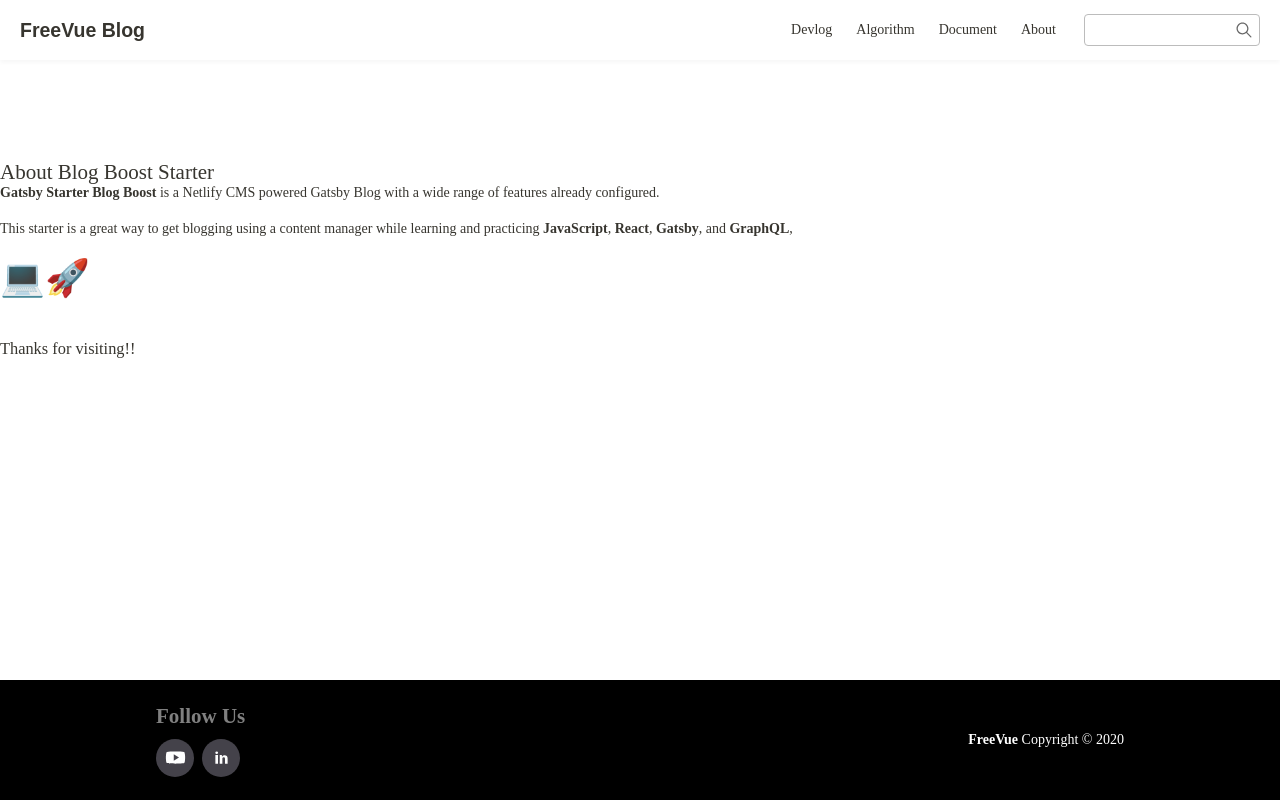
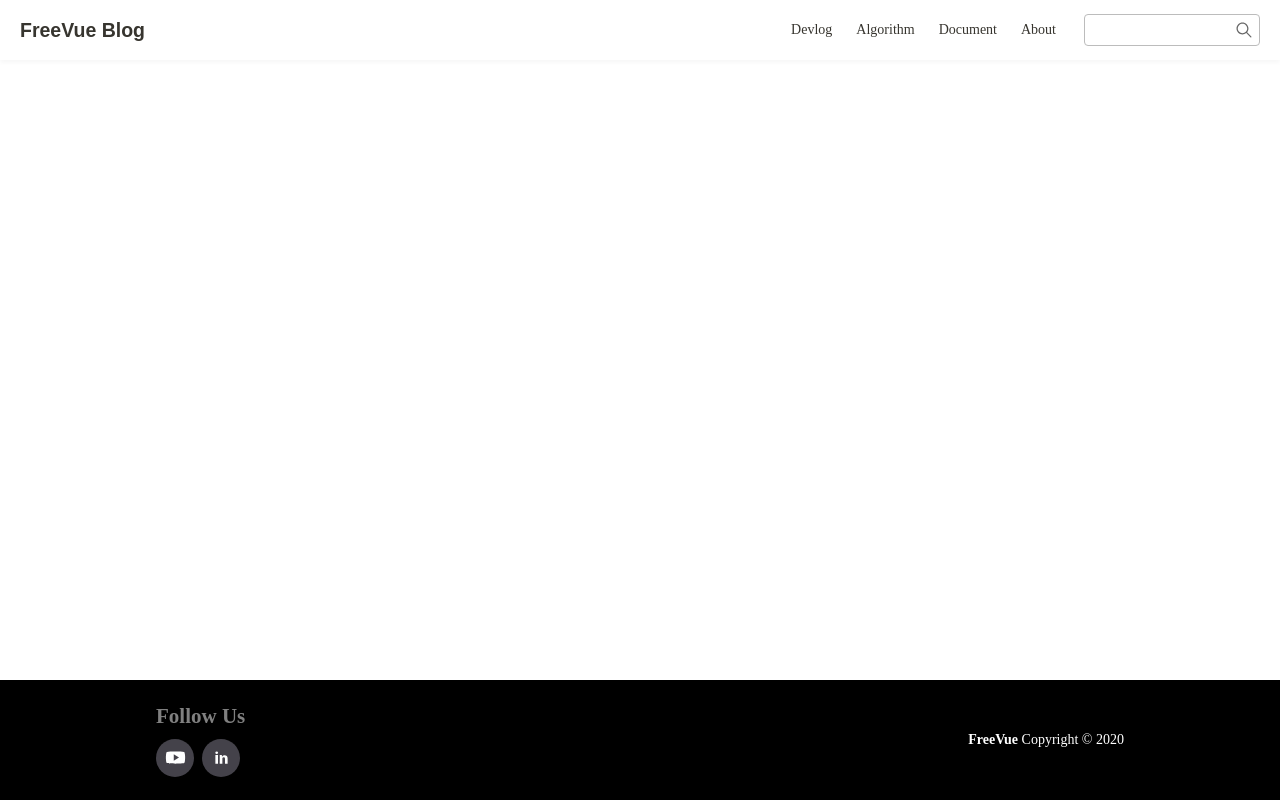
Before and after one commit to freevuehub/blog, a Gatsby site: page /about in a window 1280 px wide. Built offline with nearby package versions, Linux system fonts and the light colour scheme; Gatsby itself is replaced by a stand-in of ours; a web font is replaced by a local one.

Commit message:
[improved]: about 페이지 정리

```diff
--- a/src/pages/about.js
+++ b/src/pages/about.js
@@ -8,29 +8,7 @@
     <Layout>
       <SEO title="About Blog Boost Starter" />
       <div id="about">
-        <h2>About Blog Boost Starter</h2>
-        <p>
-          <strong>Gatsby Starter Blog Boost</strong> is a Netlify CMS powered
-          Gatsby Blog with a wide range of features already configured.
-        </p>
 
-        <p>
-          This starter is a great way to get blogging using a content manager
-          while learning and practicing <strong>JavaScript</strong>,{" "}
-          <strong>React</strong>, <strong>Gatsby</strong>, and{" "}
-          <strong>GraphQL</strong>,
-        </p>
-
-        <div className="about-icons">
-          <span role="img" aria-label="Laptop.">
-            💻
-          </span>
-          <span role="img" aria-label="Rocket.">
-            🚀
-          </span>
-        </div>
-
-        <h3>Thanks for visiting!!</h3>
       </div>
     </Layout>
   )
--- a/src/style/article.scss
+++ b/src/style/article.scss
@@ -45,4 +45,5 @@
 }
 #similar-posts-header {
   margin-bottom: 25px;
+  text-transform: capitalize;
 }
--- a/src/style/layout.scss
+++ b/src/style/layout.scss
@@ -175,3 +175,19 @@
     }
   }
 }
+
+/* About Page Styles */
+#about {
+  max-width: 968px;
+  margin: 100px auto 0;
+  h3 {
+    margin: 40px 0 20px 0;
+  }
+  p {
+    margin-bottom: 20px;
+  }
+}
+// .about-icons {
+//   font-size: 36px;
+//   margin: 20px 0;
+// }
```
